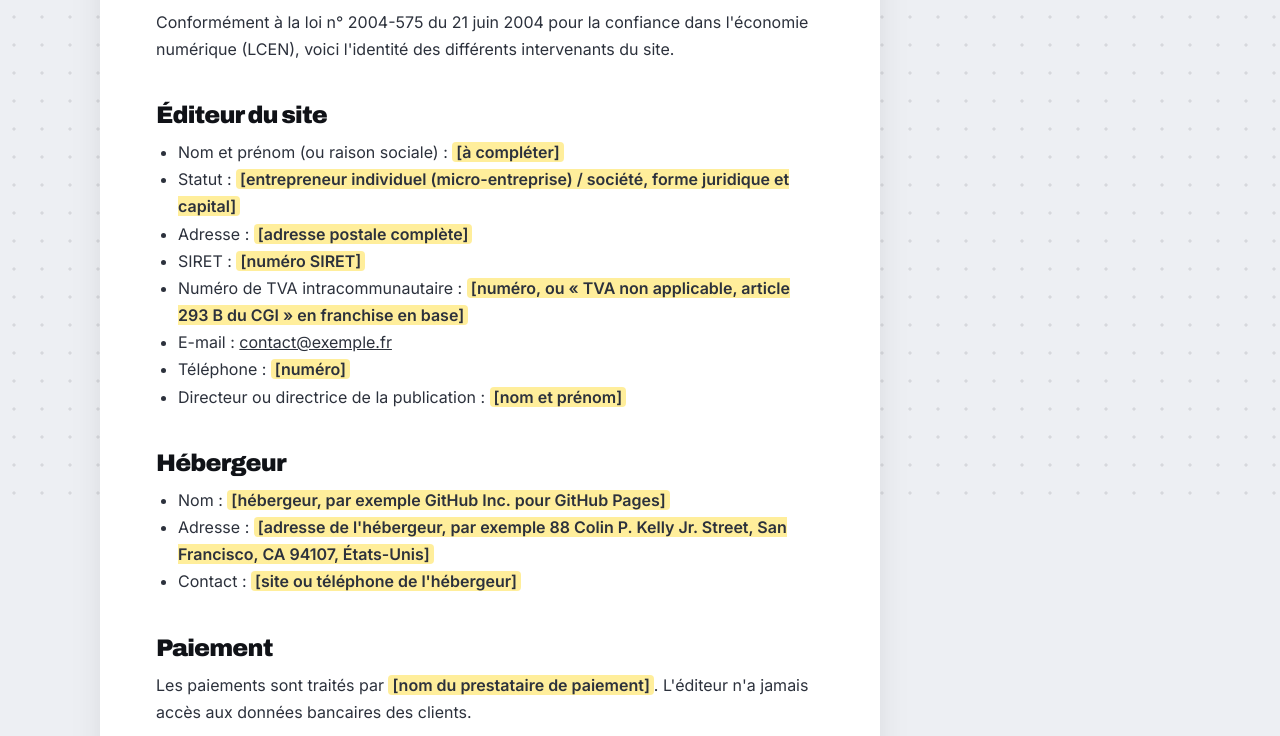
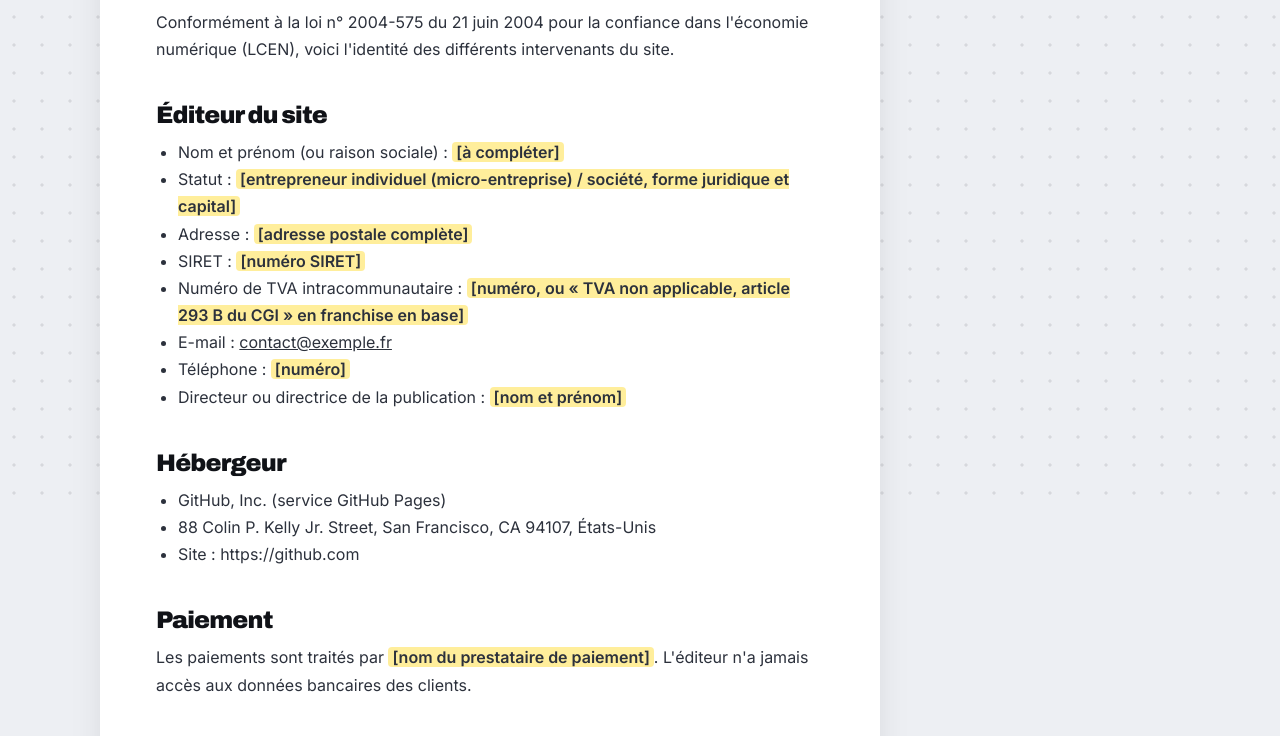
Before and after one commit to nathanfbrr/kitdestage-, a plain HTML site: page docs/mentions-legales.html in a window 1280 px wide. Shown: the part 305-1041 px from the top of the page. Drawn offline with Linux system fonts and the light colour scheme.

Commit message:
Prépare le site pour GitHub Pages (dossier docs, hébergeur renseigné)
Co-Authored-By: Claude Opus 5.5 <noreply@anthropic.com>
Claude-Session: https://claude.ai/code/session_01LLLnLcuwXW52b8Dm1oK1rx

```diff
--- a/site/mentions-legales.html
+++ b/docs/mentions-legales.html
@@ -42,9 +42,9 @@
 
   <h2>Hébergeur</h2>
   <ul>
-    <li>Nom : <span class="todo">[hébergeur, par exemple GitHub Inc. pour GitHub Pages]</span></li>
-    <li>Adresse : <span class="todo">[adresse de l'hébergeur, par exemple 88 Colin P. Kelly Jr. Street, San Francisco, CA 94107, États-Unis]</span></li>
-    <li>Contact : <span class="todo">[site ou téléphone de l'hébergeur]</span></li>
+    <li>GitHub, Inc. (service GitHub Pages)</li>
+    <li>88 Colin P. Kelly Jr. Street, San Francisco, CA 94107, États-Unis</li>
+    <li>Site : https://github.com</li>
   </ul>
 
   <h2>Paiement</h2>
```
Also changed, not shown: docs/confidentialite.html (renamed from site/confidentialite.html, +1 -1 lines), docs/acheter.html (renamed from site/acheter.html), docs/cgv.html (renamed from site/cgv.html), docs/config.js (renamed from site/config.js), docs/contenu.html (renamed from site/contenu.html), docs/faq.html (renamed from site/faq.html), docs/index.html (renamed from site/index.html), docs/media/demo-poster.jpg (renamed from site/media/demo-poster.jpg), docs/methode.html (renamed from site/methode.html), docs/site.js (renamed from site/site.js), docs/style.css (renamed from site/style.css), 5 other files.
